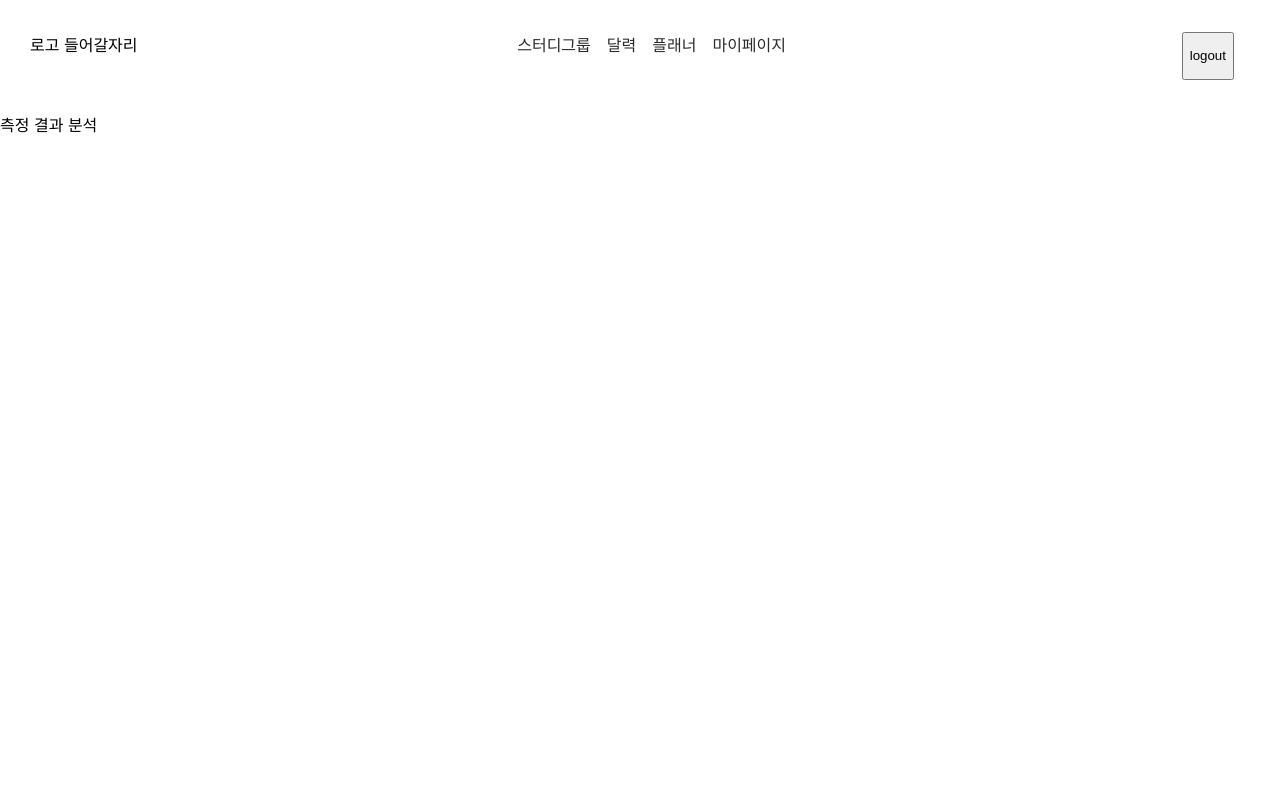
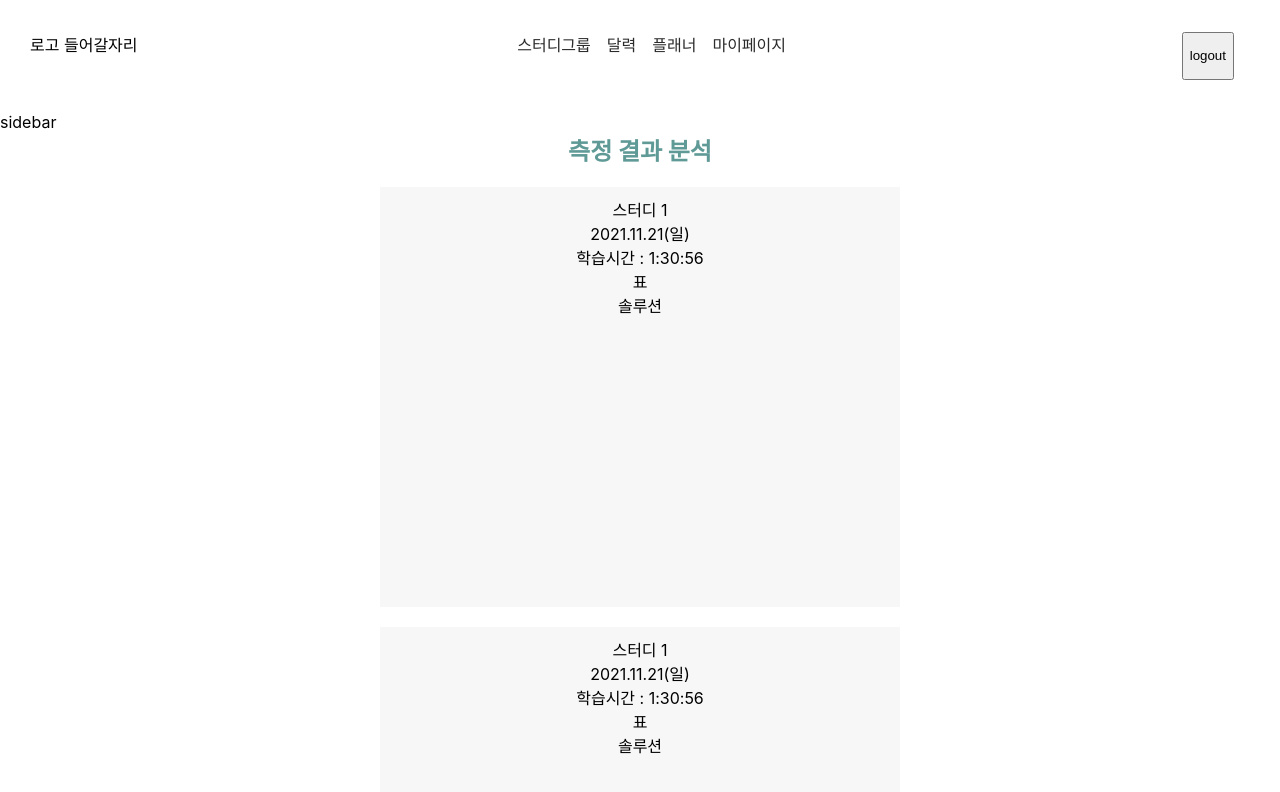
Before and after one commit to euion/Monito, a React (Create React App) app in the folder front-react/: page /UserMeasurement in a window 1280 px wide. Shown: the top 792 px of the page. Built offline with nearby package versions, Linux system fonts and the light colour scheme.

Commit message:
21-11-21_UserPageEdit, UserPageMain, UserMeasuerment.js 및 라우터 연결

```diff
--- a/front-react/src/components/mypage/UserMeasurement.js
+++ b/front-react/src/components/mypage/UserMeasurement.js
@@ -2,6 +2,8 @@ import React, { Component } from "react";
 import { Link, Switch } from "react-router-dom";
 import "../../css/Mypage.css";
 import TopNav from "../nav/TopNav";
+import UserMeasurementBox from "./mypagebox/UserMeasurementBox";
+import UserMeasurementSidebar from "./mypagebox/UserMeasurementSidebar";
 
 
 class UserMeasurement extends React.Component {
@@ -9,7 +11,10 @@ class UserMeasurement extends React.Component {
     return (
         <div>
             <TopNav />
-            <div>측정 결과 분석</div>
+            <UserMeasurementSidebar/>
+            <div className="usermeasurementtext">측정 결과 분석</div>
+            <UserMeasurementBox />
+            <UserMeasurementBox />
         </div>
     )
   }
--- /dev/null
+++ b/front-react/src/components/mypage/mypagebox/UserMeasurementBox.js
@@ -0,0 +1,19 @@
+import React, { Component } from "react";
+import { Link } from "react-router-dom";
+import "../../../css/Mypage.css";
+
+class UserMeasurementBox extends React.Component {
+    render() {
+      return (
+          <div className="usermeasurementbox">
+              <div>스터디 1</div>
+              <div>2021.11.21(일)</div>
+              <div>학습시간 : 1:30:56</div>
+              <div>표</div>
+              <div>솔루션</div>
+          </div>
+      )
+    }
+  }
+
+  export default UserMeasurementBox;
--- /dev/null
+++ b/front-react/src/components/mypage/mypagebox/UserMeasurementSidebar.js
@@ -0,0 +1,15 @@
+import React, { Component } from "react";
+import { Link, NavLink } from "react-router-dom";
+import "../../../css/Mypage.css";
+
+class UserMeasurementSidebar extends React.Component {
+    render() {
+      return (
+          <div>
+              <div>sidebar</div>
+          </div>
+      )
+    }
+  }
+
+  export default UserMeasurementSidebar;
--- a/front-react/src/css/Mypage.css
+++ b/front-react/src/css/Mypage.css
@@ -75,3 +75,22 @@
     margin: 0px 0px 10px -650px;
     font-size: 24px;
 }
+
+/* usermeasurement css */
+.usermeasurementtext{
+    text-align: center;
+    font-size: 24px;
+    color: #5F9A97;
+    font-weight: bold;
+}
+
+.usermeasurementbox{
+    text-align: center;
+    padding: 10px;
+    margin-right: auto;
+    margin-left: auto;
+    margin-top: 20px;
+    background-color: rgb(247, 247, 247);
+    width: 500px;
+    height: 400px;
+}
```
Also changed, not shown: 1 other file (tests, documents, lock files or other folders).
